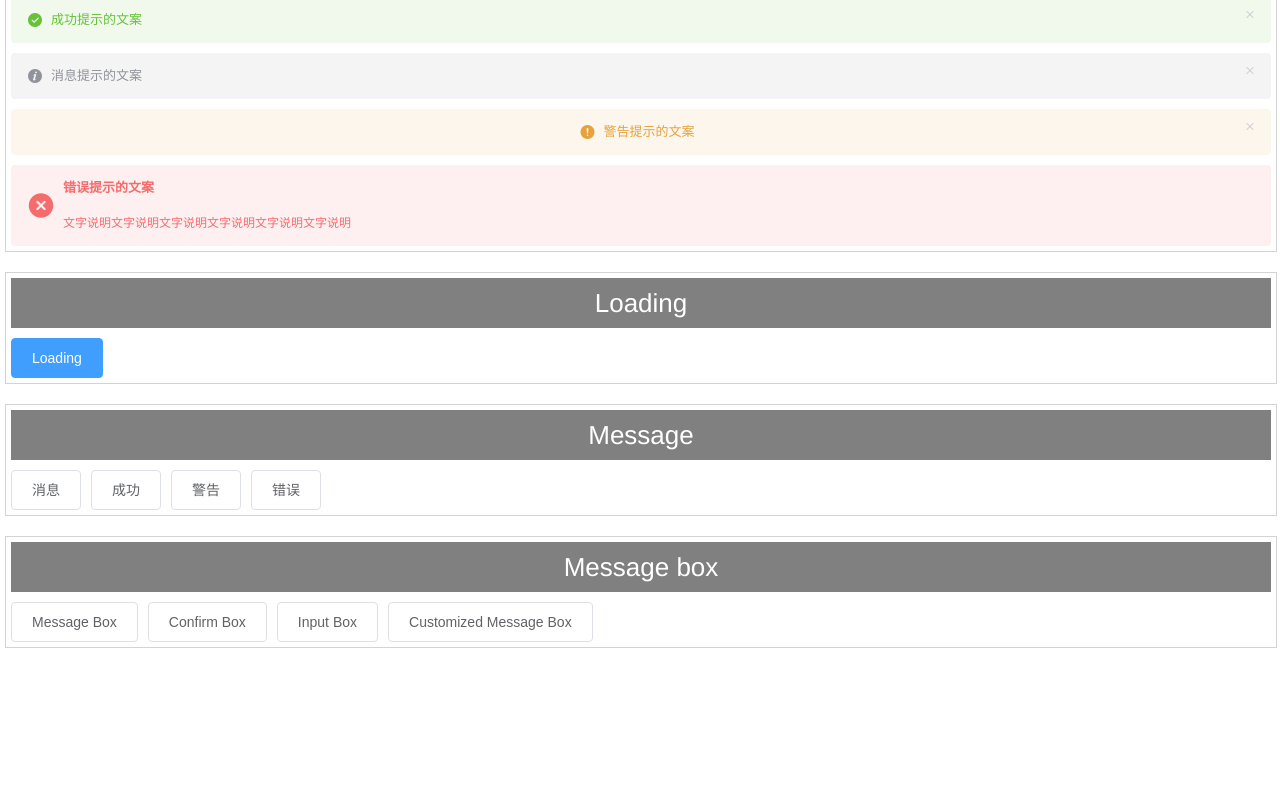
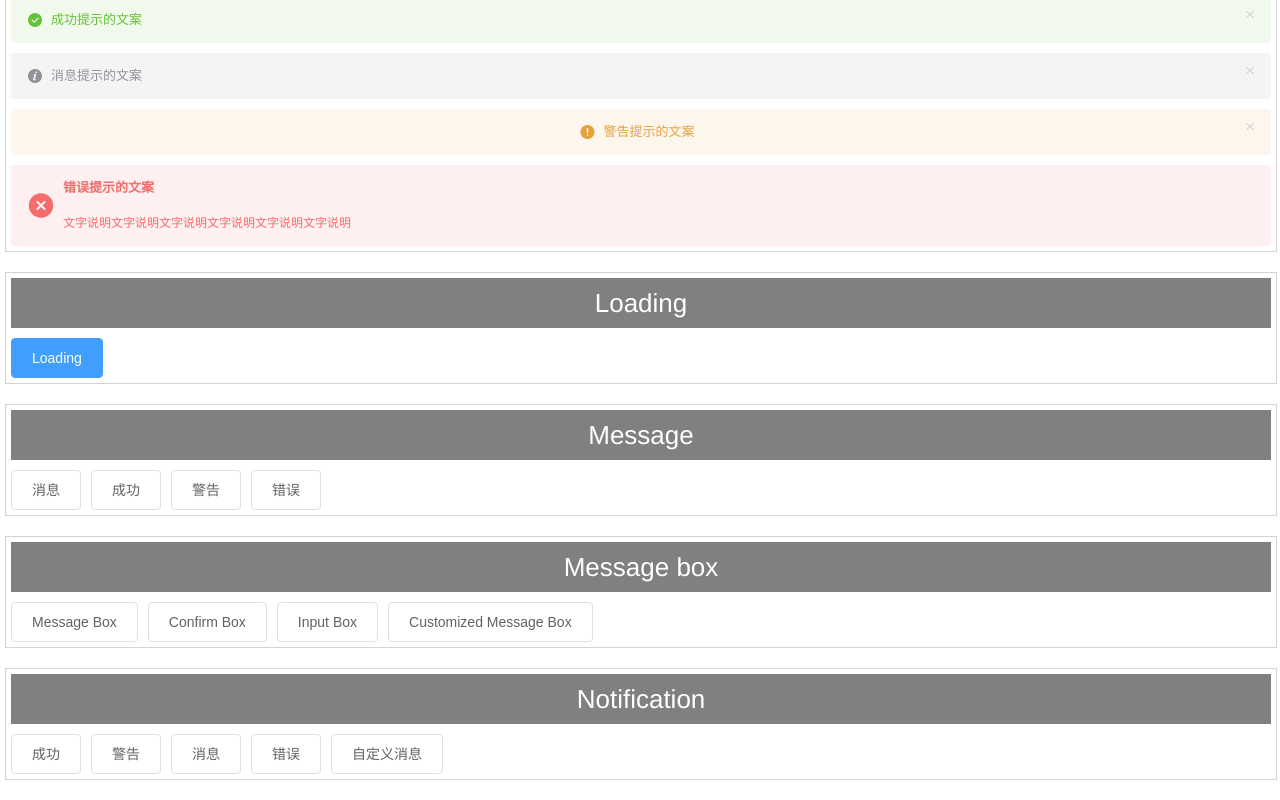
Before and after one commit to guojs-github/element-ex, a Vue app: page /#/ in a window 1280 px wide. Shown: the part 9046-9846 px from the top of the page. Before the commit the page ends 9714 px from the top, so only its background shows below. Built offline with nearby package versions, Linux system fonts and the light colour scheme.

Commit message:
20190201 Notification

```diff
--- /dev/null
+++ b/src/components/Notification/Notification.less
@@ -0,0 +1,11 @@
+/*
+	Notification style
+*/
+
+.test-item.notification {
+	& > .row {
+		width: 100%;
+		min-height: 30px;
+		line-height: 30px;
+	}
+}
--- /dev/null
+++ b/src/components/Notification/Notification.vue
@@ -0,0 +1,79 @@
+<template>
+    <div class='test-item notification'>
+		<div class='title'>Notification</div>
+
+		<div class='row'>
+			<el-button plain @click="onClickSuccess"> 成功 </el-button>
+			<el-button plain @click="onClickWarning"> 警告 </el-button>
+			<el-button plain @click="onClickInfo"> 消息 </el-button>
+			<el-button plain @click="onClickError"> 错误 </el-button>
+			<el-button plain @click="onClickHTML"> 自定义消息 </el-button>
+		</div>
+	</div>
+</template>
+
+<script>
+	export default {
+		name: 'Notification',
+
+		data () {
+			return {
+			}
+		},
+
+		methods: {
+			onClickSuccess (e) {
+				this.$notify({
+					title: '成功',
+					message: '这是一条成功的提示消息',
+					type: 'success',
+					duration: 0
+				})
+			},
+
+			onClickWarning (e) {
+				this.$notify({
+					title: '警告',
+					message: '这是一条警告的提示消息',
+					type: 'warning',
+					position: 'bottom-right'
+				})
+			},
+
+			onClickInfo (e) {
+				this.$notify({
+					title: '提示',
+					message: '这是一条普通的提示消息',
+					position: 'bottom-left'
+				})
+			},
+
+			onClickError (e) {
+				this.$notify({
+					title: '错误',
+					message: '这是一条错误的提示消息',
+					type: 'error',
+					position: 'top-left'
+				})
+			},
+
+			onClickHTML (e) {
+				this.$notify({
+					title: 'HTML',
+					message: '这是一条<span style="font-size: 30px; font-weight: bold; color: red;">HTML</span>的提示消息',
+					dangerouslyUseHTMLString: true,
+					offset: 100,
+					showClose: false
+				})
+			}
+
+			/**********************/
+		}
+	}
+</script>
+
+<!-- Add "scoped" attribute to limit CSS to this component only -->
+<style scoped src='../Test.less' lang='less'/>
+<style scoped src='./Notification.less' lang='less'/>
+<style scoped>
+</style>
--- a/src/components/Test.vue
+++ b/src/components/Test.vue
@@ -28,6 +28,7 @@
 		<Loading/>
 		<Message/>
 		<MessageBox/>
+		<Notification/>
 	</div>
 </template>
 
@@ -60,6 +61,7 @@
 	import Loading from './Loading/Loading'
 	import Message from './Message/Message'
 	import MessageBox from './MessageBox/MessageBox'
+	import Notification from './Notification/Notification'
 
 	export default {
 		name: 'Test',
@@ -97,7 +99,8 @@
 			Alert,
 			Loading,
 			Message,
-			MessageBox
+			MessageBox,
+			Notification
 		}
 	}
 </script>
```
